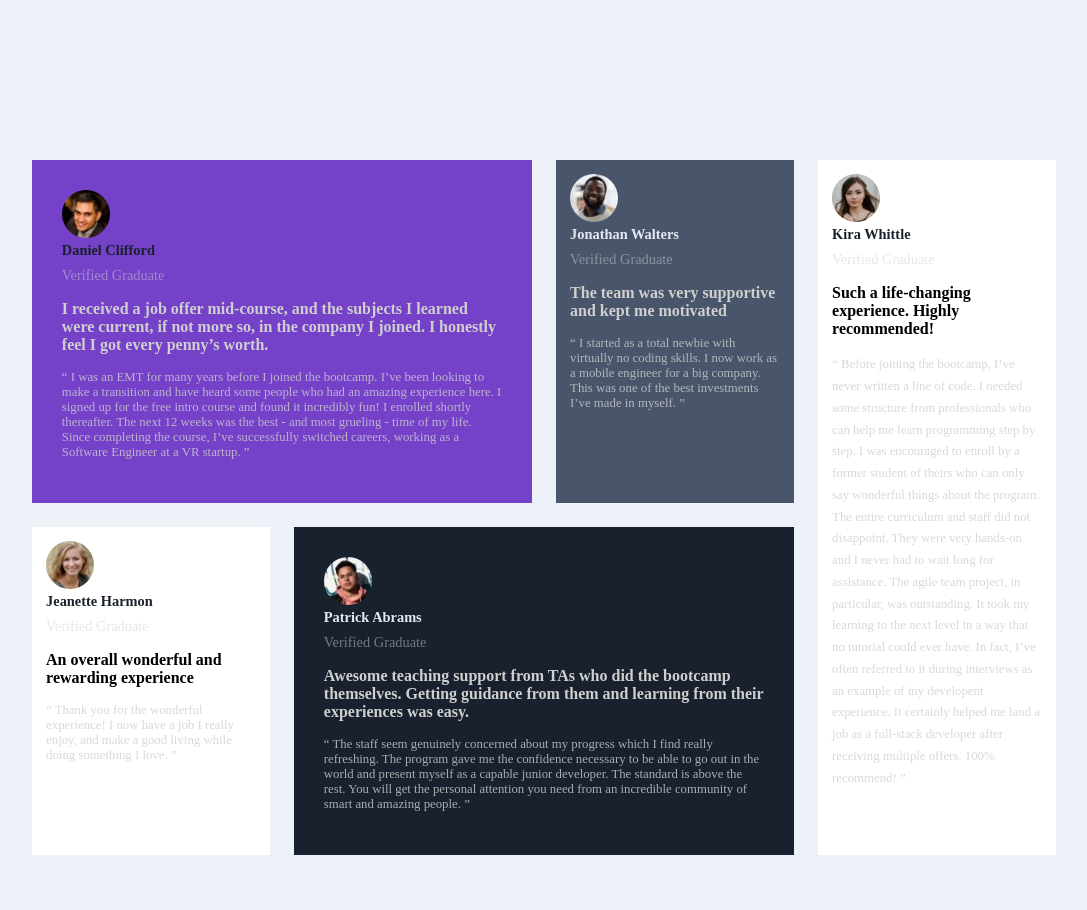
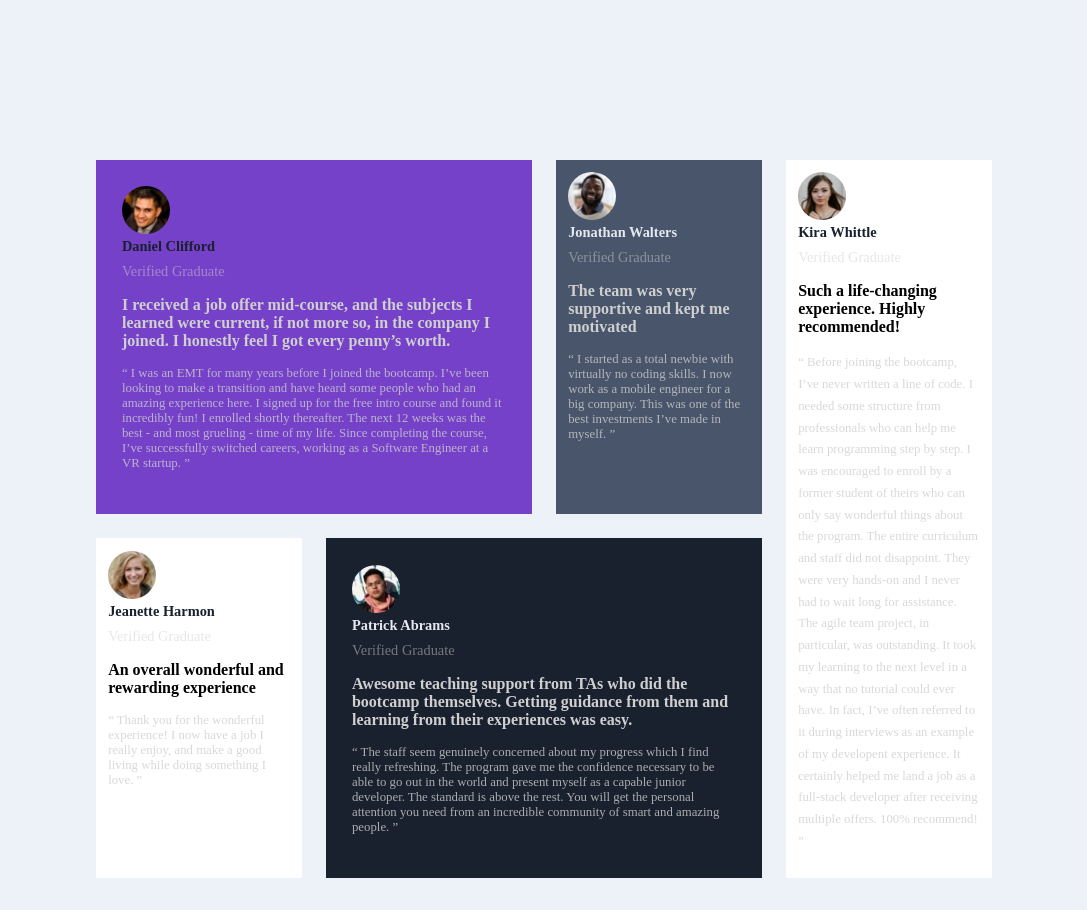
Before and after one commit to Kvngjakes1/automatic-fortnight, a plain HTML site: page index.html in a window 1280 px wide. Shown: the whole page, without its empty margins (109-1196 px from the left). Before the commit the page ends 887 px from the top, so only its background shows below. Drawn offline with Linux system fonts and the light colour scheme.

Commit message:
Update style.css

```diff
--- a/style.css
+++ b/style.css
@@ -42,7 +42,7 @@ body {
   display: grid;
   gap: 1.5rem;
   padding-block: 2rem;
-  /* width: 70%; */
+   max-width: 70%;
   margin-inline: auto;
   margin-top: 15%;
   padding-left: 2%;
```
